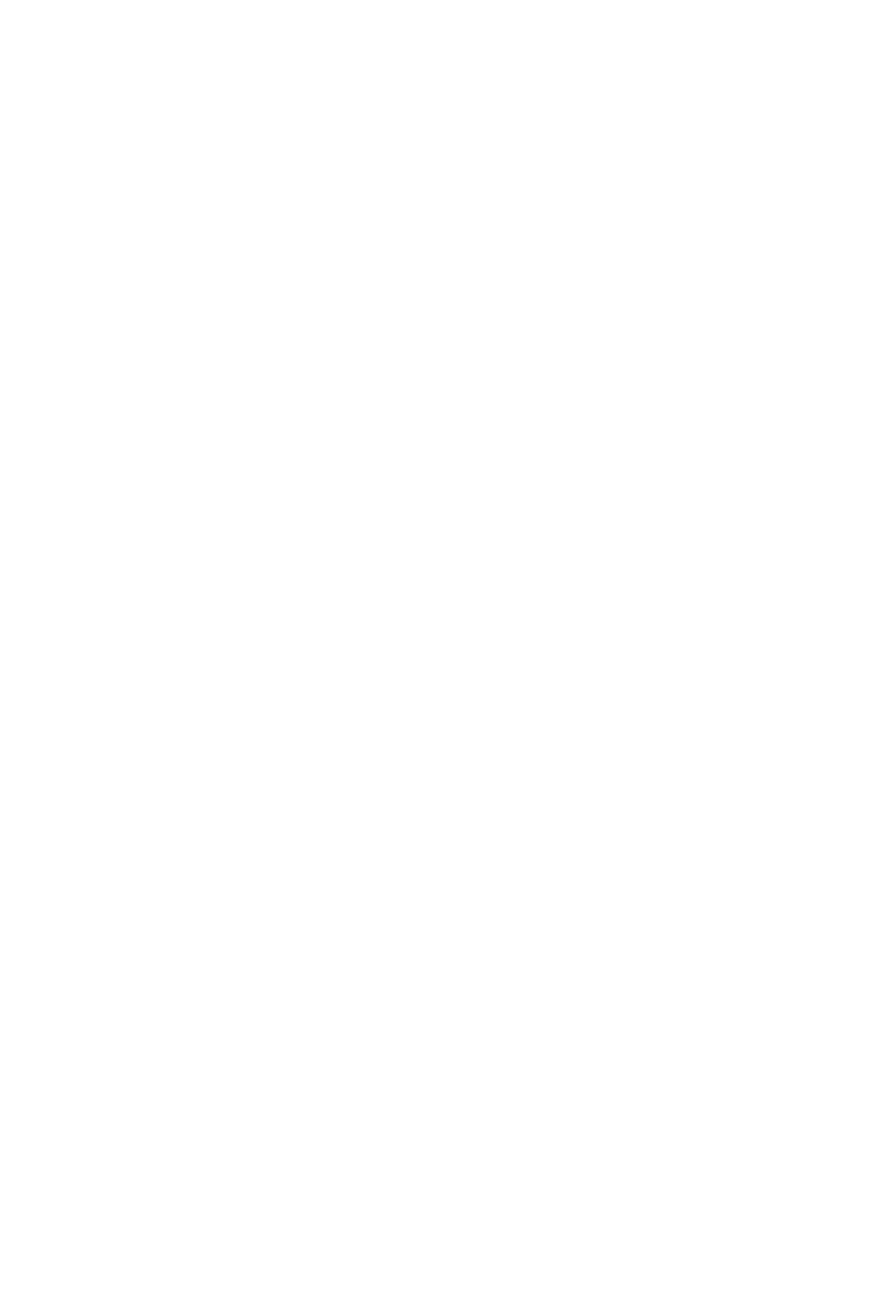
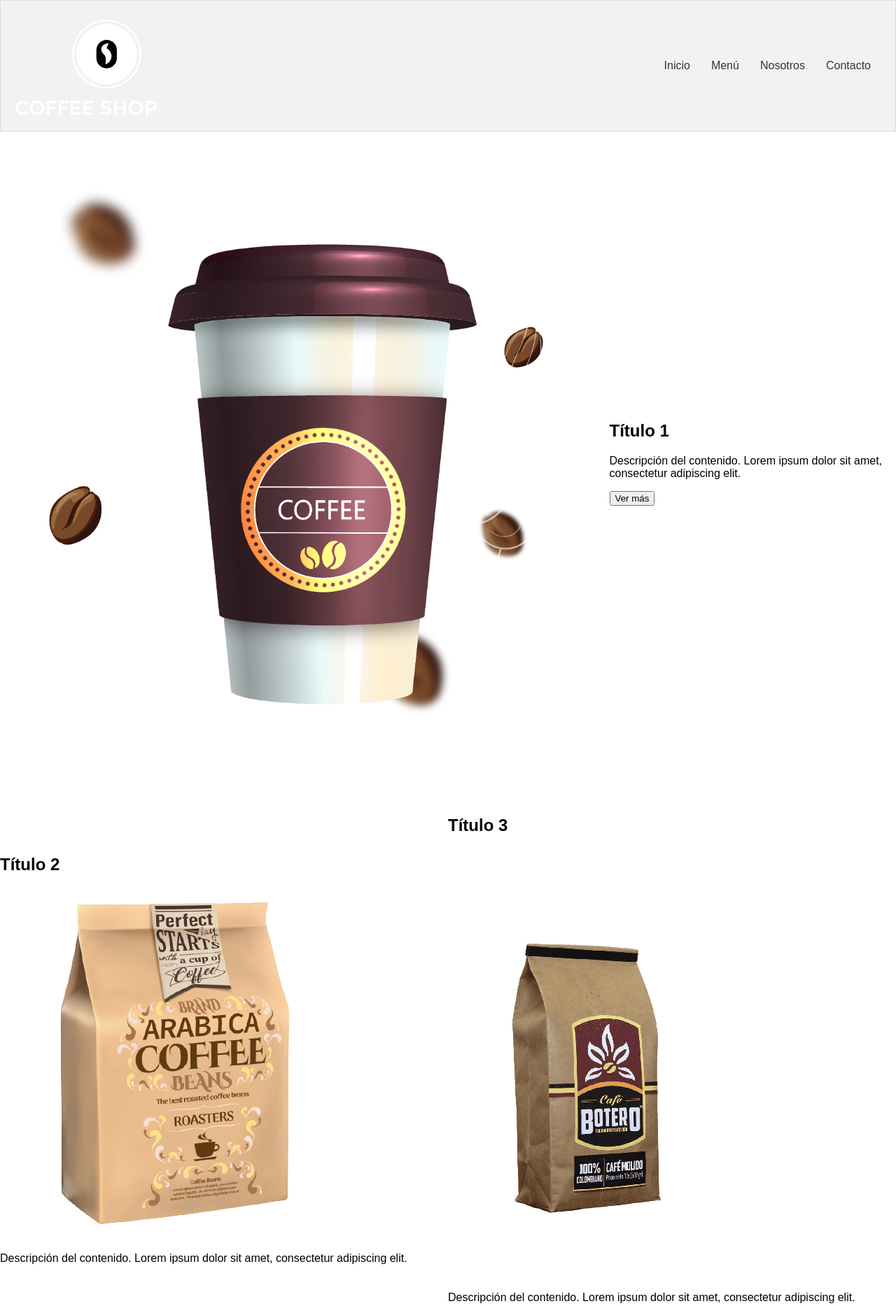
Before and after one commit to JesusDavidAgamezBarrios/RefuerzoDeGridyFlex, a plain HTML site: page index.html in a window 1280 px wide. Shown: the top 1867 px of the page at 70% size. Before the commit the page ends 800 px from the top, so only its background shows below. Drawn offline with Linux system fonts and the light colour scheme; files that its build step writes are made by us from their sources.

Commit message:
segundo commit

```diff
--- a/css/styles.css
+++ b/css/styles.css
@@ -0,0 +1,63 @@
+body {
+    font-family: 'Arial', sans-serif;
+    margin: 0;
+    padding: 0;
+    box-sizing: border-box;
+}
+
+header {
+    display: flex;
+    justify-content: space-between;
+    align-items: center;
+    background-color: #f2f2f2;
+    padding: 10px 20px;
+    border: 1px solid #ddd;
+}
+
+nav ul {
+    list-style-type: none;
+    margin: 0;
+    padding: 0;
+    display: flex;
+}
+
+nav a {
+    text-decoration: none;
+    color: #333;
+    margin: 0 15px;
+}
+
+.main {
+    margin: 20px;
+}
+
+.main-section {
+    margin-bottom: 30px;
+}
+
+.main-content {
+    display: flex;
+    justify-content: center;
+    align-items: center;
+}
+
+.image-container img {
+    max-width: 100%;
+    height: auto;
+}
+
+.text-container {
+    margin-left: 20px;
+}
+
+.half-container {
+    width: 50%;
+}
+
+footer {
+    text-align: center;
+    margin-top: 20px;
+    padding: 10px;
+    background-color: #333;
+    color: #fff;
+}
--- a/index.html
+++ b/index.html
@@ -1,11 +1,73 @@
 <!DOCTYPE html>
-<html lang="en">
+<html lang="es">
 <head>
     <meta charset="UTF-8">
     <meta name="viewport" content="width=device-width, initial-scale=1.0">
-    <title>Document</title>
+    <link rel="stylesheet" href="styles.css">
+    <title>Responsive Coffee Shop Website</title>
 </head>
 <body>
+    <header>
+        <div class="logo">
+            <img src="images/img/logo.png" alt="Logo de la cafetería">
+        </div>
+        <nav>
+            <ul>
+                <li><a href="#">Inicio</a></li>
+                <li><a href="#">Menú</a></li>
+                <li><a href="#">Nosotros</a></li>
+                <li><a href="#">Contacto</a></li>
+            </ul>
+        </nav>
+    </header>
 
+    <main>
+        <section class="main-section">
+            <div class="main-content">
+                <div class="image-container">
+                    <img src="images/img/main.png" alt="Imagen 1">
+                </div>
+                <div class="text-container">
+                    <h2>Título 1</h2>
+                    <p>Descripción del contenido. Lorem ipsum dolor sit amet, consectetur adipiscing elit.</p>
+                    <button>Ver más</button>
+                </div>
+            </div>
+        </section>
+
+        <section class="main-section grid-container">
+            <div class="main-content flex-container">
+                <div class="half-container">
+                    <h2>Título 2</h2>
+                    <img src="images/img/p1.png" alt="Imagen 2">
+                    <p>Descripción del contenido. Lorem ipsum dolor sit amet, consectetur adipiscing elit.</p>
+                </div>
+                <div class="half-container">
+                    <h2>Título 3</h2>
+                    <img src="images/img/p2.png" alt="Imagen 3">
+                    <p>Descripción del contenido. Lorem ipsum dolor sit amet, consectetur adipiscing elit.</p>
+                </div>
+            </div>
+        </section>
+
+        <section class="main-section grid-container">
+            <div class="main-content flex-container">
+                <div class="half-container">
+                    <h2>Título 4</h2>
+                    <img src="images/img/p3.png" alt="Imagen 4">
+                    <p>Descripción del contenido. Lorem ipsum dolor sit amet, consectetur adipiscing elit.</p>
+                </div>
+                <div class="half-container">
+                    <h2>Título 5</h2>
+                    <img src="images/img/p4.png" alt="Imagen 5">
+                    <p>Descripción del contenido. Lorem ipsum dolor sit amet, consectetur adipiscing elit.</p>
+                </div>
+            </div>
+        </section>
+    </main>
+
+    <footer>
+        <p>&copy; 2024 Tu Página Responsiva</p>
+    </footer>
 </body>
 </html>
```
Also changed, not shown: images/img/about.jpg (added), images/img/bg.png (added), images/img/footer-bg.jpg (added), images/img/logo.png (added), images/img/main.png (added), images/img/p1.png (added), images/img/p2.png (added), images/img/p3.png (added), images/img/p4.png (added), images/img/p5.png (added), images/img/p6.png (added), images/img/rev1.jpg (added), images/img/rev2.jpg (added), images/img/rev3.jpg (added).
